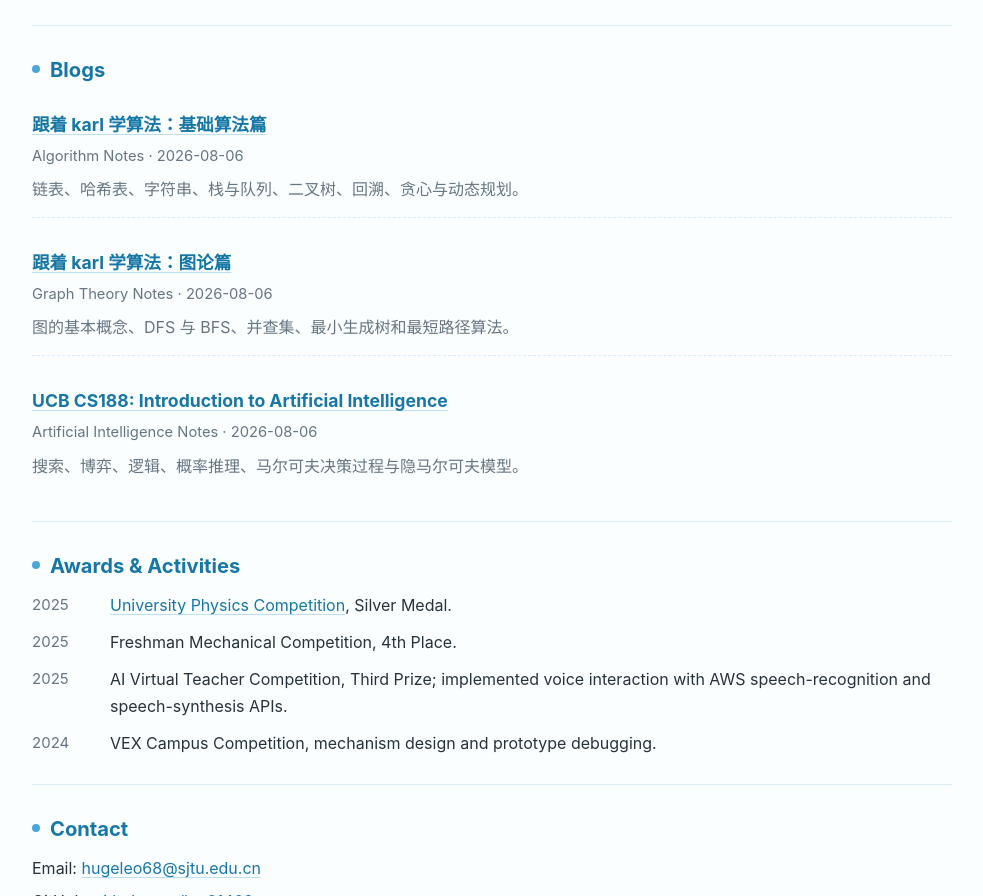
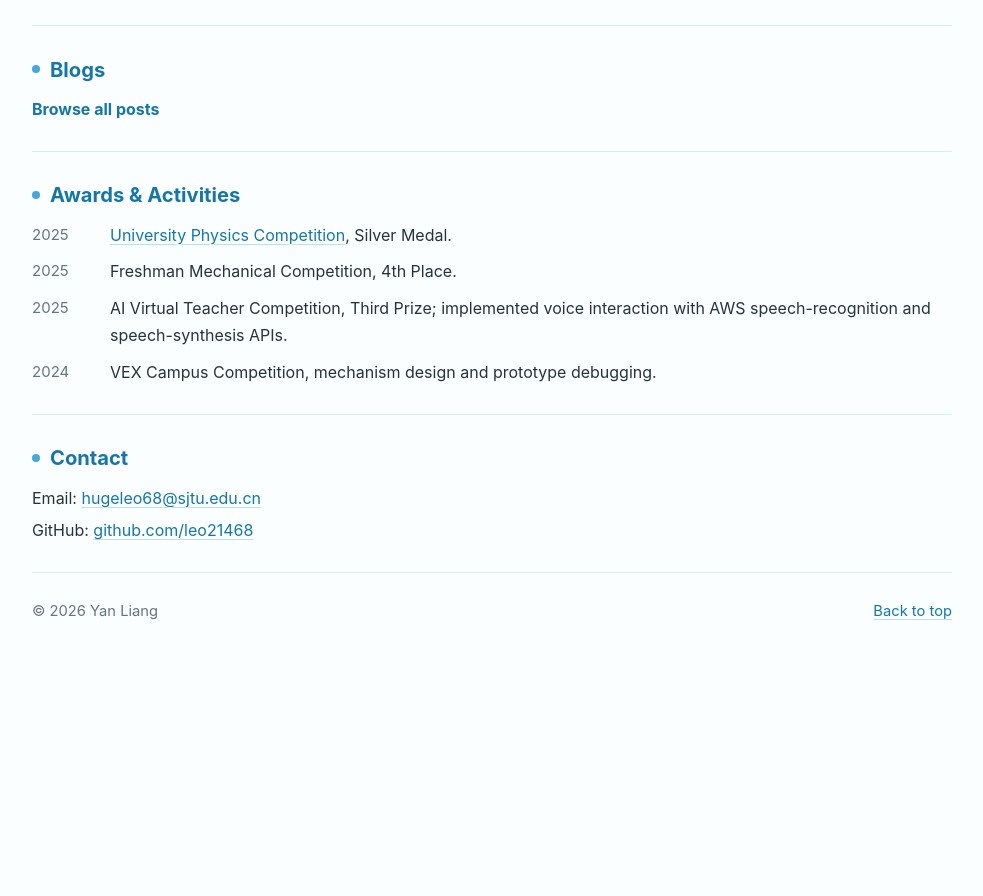
Before and after one commit to leo21468/leo21468.github.io, a plain HTML site: page index.html in a window 1280 px wide. Shown: the part 1714-2610 px from the top of the page, without its empty margins (148-1131 px from the left). After the commit the page ends 2374 px from the top, so only its background shows below. Drawn offline with Linux system fonts and the light colour scheme.

Commit message:
Simplify homepage blog section

```diff
--- a/index.html
+++ b/index.html
@@ -150,23 +150,7 @@
 
       <section class="section" id="blogs">
         <h2>Blogs</h2>
-        <ul class="blog-list compact">
-          <li>
-            <a href="blogs/basic-algorithms.html">跟着 karl 学算法：基础算法篇</a>
-            <span>Algorithm Notes · 2026-08-06</span>
-            <p>链表、哈希表、字符串、栈与队列、二叉树、回溯、贪心与动态规划。</p>
-          </li>
-          <li>
-            <a href="blogs/graph-theory.html">跟着 karl 学算法：图论篇</a>
-            <span>Graph Theory Notes · 2026-08-06</span>
-            <p>图的基本概念、DFS 与 BFS、并查集、最小生成树和最短路径算法。</p>
-          </li>
-          <li>
-            <a href="blogs/cs188.html">UCB CS188: Introduction to Artificial Intelligence</a>
-            <span>Artificial Intelligence Notes · 2026-08-06</span>
-            <p>搜索、博弈、逻辑、概率推理、马尔可夫决策过程与隐马尔可夫模型。</p>
-          </li>
-        </ul>
+        <p><a class="series-link" href="blogs/index.html">Browse all posts</a></p>
       </section>
 
       <section class="section" id="awards">
```
